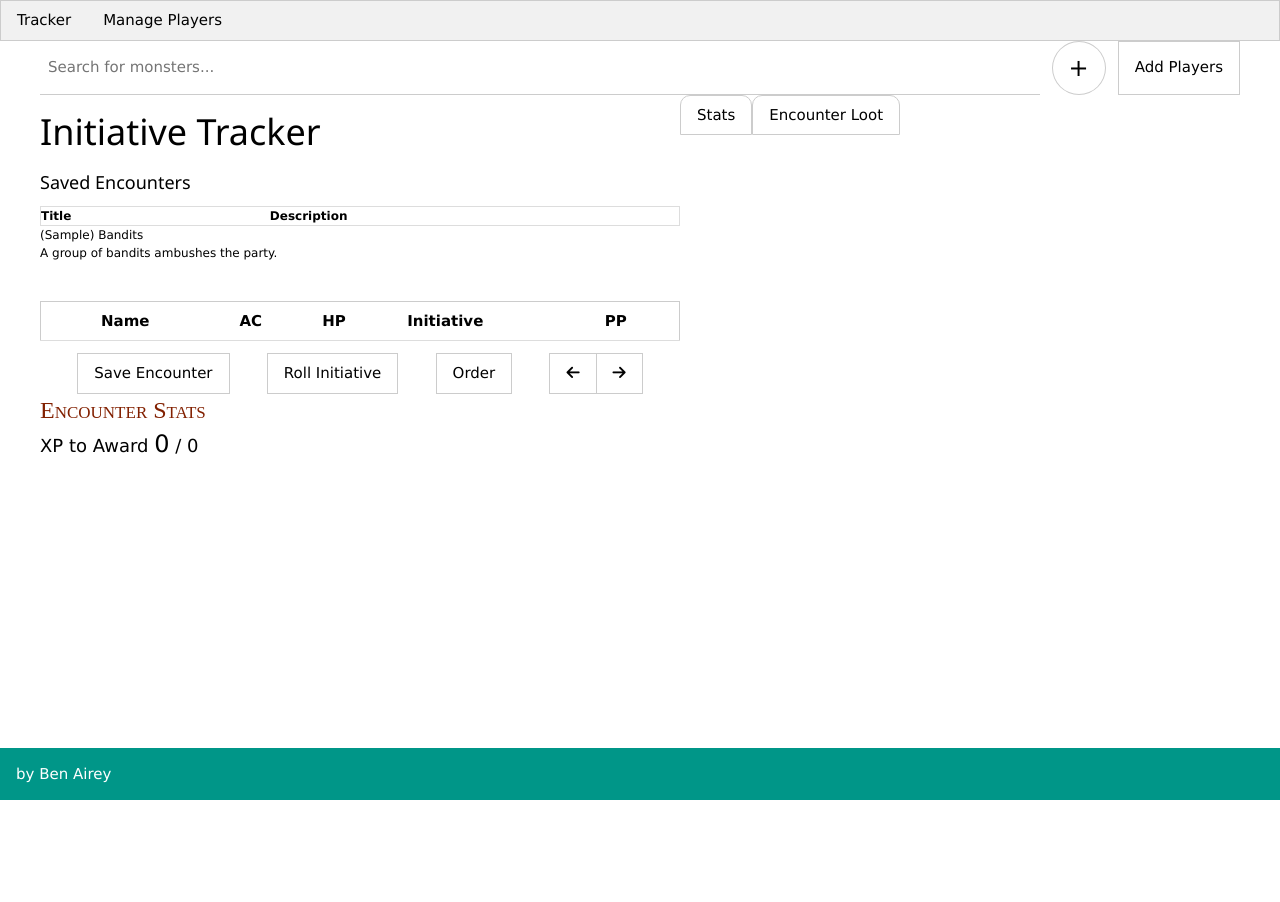
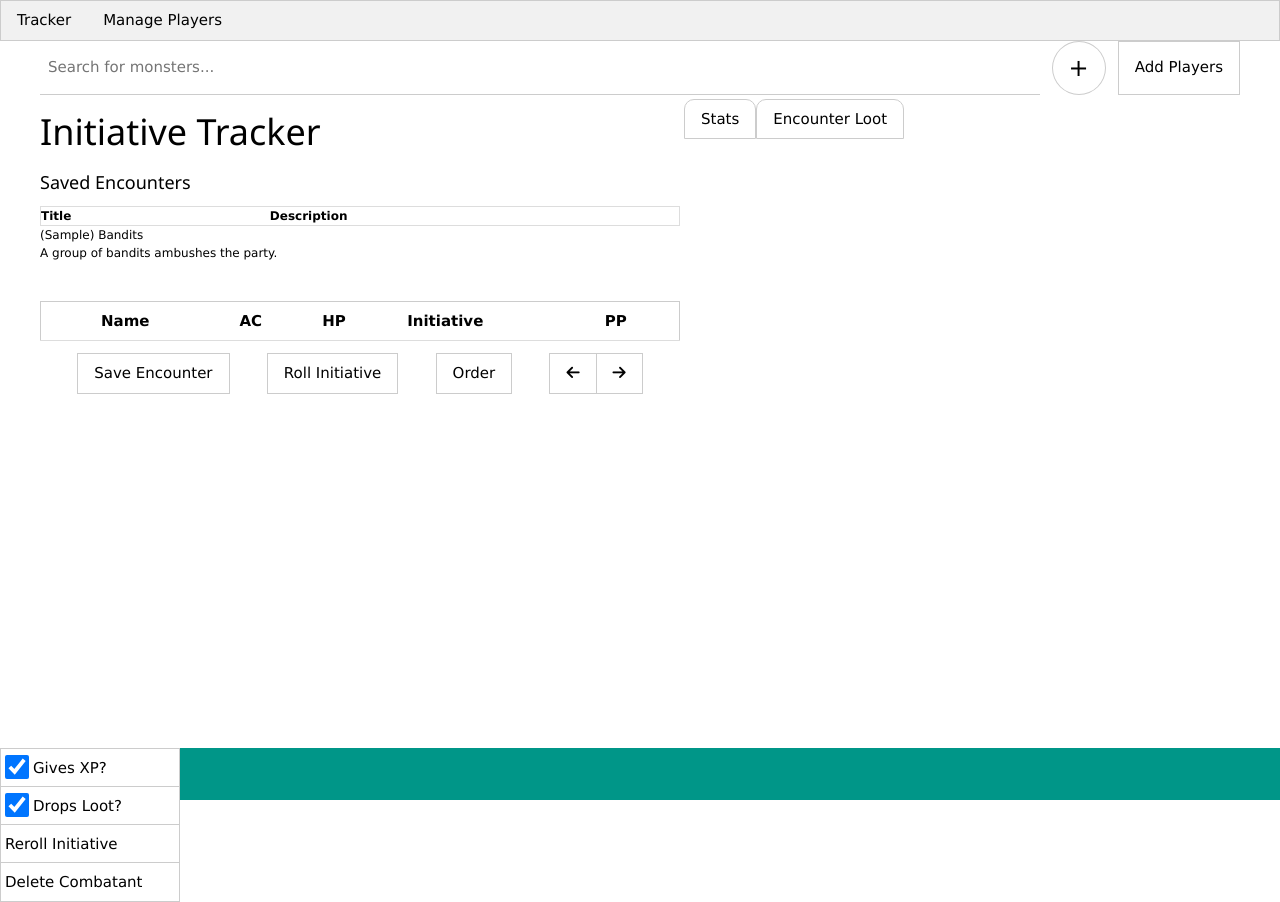
Before and after one commit to ben-githubs/dmtoolkit, a Flask app: template dmtoolkit/inittracker/templates/tracker.jinja2 in a window 1280 px wide. Before the commit the page ends 800 px from the top, so only its background shows below. Run offline with Flask 3, Linux system fonts and the light colour scheme; the template is opened without the code that fills it, so the values that code supplies are empty; parts of the project's set-up code (start-up, migrations or seed data) failed here and were passed over; some libraries are stand-ins or nearby versions; some web fonts are replaced.

Commit message:
Update: Improved Tracker UI (#22)
- Changes to layout:
  - The statblock pane now has tabs; one for combatant statblocks, and another for encounter details.
  - The encounter XP and loot totals are moved from the left-side pane into the encounter details tab.
- New context menu, accessible by right-clicking a combatant in the tracker.
  - Checkbox to control whether an NCP is worth XP. This is useful for when an enemy summons additional creatures.
  - Checkbox to control whether an NPC should drop loot. Again, this is useful for summoned creatures, or some types of enemies (like ghosts) which you may decide shouldn't drop coins.
  - Button to reroll just this NCP's initiative
  - Button to delete the combatantext menu buttons to delete row or reroll initiative

```diff
--- a/dmtoolkit/inittracker/routes.py
+++ b/dmtoolkit/inittracker/routes.py
@@ -94,6 +94,8 @@ def get_monster_combat_overview():
         "xp": monster.xp,
         "pp": pp,
         "dead": False,
+        "flag_xp": True,
+        "flag_loot": True,
         "loot": {
             "total": total,
             "cp": cp,
--- a/dmtoolkit/inittracker/static/statblock.css
+++ b/dmtoolkit/inittracker/static/statblock.css
@@ -1,6 +1,6 @@
 /* Most of this comes from 5e.tools or is inspired by it. Credit were credit is due! */
 
-#statblock {
+div.statblock {
     background: url('https://5e.tools/img/bestiary/stat-block-top-texture.webp') no-repeat, repeat top center, #fdf1dc;
     border-top: 3px solid #e69a28;
 }
--- a/dmtoolkit/inittracker/static/tracker.css
+++ b/dmtoolkit/inittracker/static/tracker.css
@@ -78,3 +78,32 @@ div.saved-encounter-list-item:hover {
 div.saved-encounter-list div.selected {
     background-color: #eeeeee;
 }
+
+div#contextmenu {
+    position: absolute;
+}
+
+div.contextmenu {
+    display: flex;
+    flex-direction: column;
+    width: 180px;
+    border: 1px solid #ccc;
+    box-shadow: black;
+}
+
+div.contextmenu div {
+    display: flex;
+    flex-direction: row;
+    align-items: baseline;
+    gap: 4px;
+    border-bottom: 1px solid #ccc;
+    background-color: white;
+    margin: 0;
+    height: 38px;
+    padding-left: 4px;
+    padding-right: 4px;
+}
+
+div.contextmenu div:last-of-type {
+    border-bottom: 0px;
+}
--- a/dmtoolkit/inittracker/static/tracker.js
+++ b/dmtoolkit/inittracker/static/tracker.js
@@ -40,15 +40,11 @@ function sortInitiativeTable() {
     rows = table.find('tr:gt(0)').toArray().sort(compareRows).reverse();
     for (i = 0; i < rows.length; i++) {
         table.append(rows[i]);
-        console.log(i);
     }
 }
 
 function compareRows(r1, r2) {
     v1 = getInitiative(r1), v2 = getInitiative(r2);
-    console.log(v1);
-    console.log(v2);
-    console.log(v1-v2);
     return v1 - v2;
 }
 
@@ -129,8 +125,11 @@ function addMonster(monsterId) {
             trow.data("xp", data.xp);
             trow.data("dead", data.dead);
             trow.data("loot", data.loot);
+            trow.data('hasXp', data.flag_xp);
+            trow.data('hasLoot', data.flag_loot);
 
             trow.click(function(event) { updateStatblockTarget(event); });
+            trow.on('contextmenu', trackerContextMenu);
 
             tbody.append(trow);
             refreshXP();
@@ -176,7 +175,6 @@ function togglePlayer(button) {
         $('#turntracker').find('tr').each( function(event) {
             n = $(this).children().eq(1).find("strong").first().text();
             if ($(this).find("td:gt(0)").first().find("strong").first().text() == playerName) {
-                console.log("Found it!")
                 // deleteRow(event);
                 $(this).find(".remove-btn").trigger("click");
                 updateAddPlayerButtons();
@@ -210,7 +208,6 @@ function updateStatblockTarget(event) {
     row = self.closest('tr');
 
     monsterId = row.data("id");
-    console.log(row);
     $.ajax({
         url: `/statblock/${monsterId}`,
         method: 'GET',
@@ -223,13 +220,17 @@ function updateStatblockTarget(event) {
 function rollInitiative() {
     tbody = $("#turntracker").children().eq(0);
     tbody.children().each(function() {
-        data = $(this).data();
-        if (data.type == "npc") {
-            initMod = parseInt(data.initMod);
-            initCell = $(this).children().eq(4);
-            initCell.text(1 + Math.floor(Math.random()*20) + initMod);
-        }
+        rollInitiativeSingle(this);
     })
+}
+
+function rollInitiativeSingle(elem) {
+    data = $(elem).data();
+    if (data.type == "npc") {
+        initMod = parseInt(data.initMod);
+        initCell = $(elem).children().eq(4);
+        initCell.text(1 + Math.floor(Math.random()*20) + initMod);
+    }
 }
 
 function refreshXP() {
@@ -239,7 +240,7 @@ function refreshXP() {
     total_xp = 0;
     tbody.children().each(function() {
         data = $(this).data();
-        if (data.type == "npc") {
+        if (data.type == "npc" && data.hasXp) {
             if (data.dead == true) {
                 xp += data.xp;
             }
@@ -253,20 +254,15 @@ function refreshXP() {
 function refreshLoot() {
     // Update the loot totals at the bottom of the tracker
     tbody = $("#turntracker").children().eq(0);
-    console.log("Recalculating loot...");
     total = 0; // Total loot in CP
     items = [];
     tbody.children().each(function() {
         data = $(this).data();
-        console.log(data);
-        if (data.type == 'npc' && data.dead == true) {
-            console.log(total);
+        if (data.type == 'npc' && data.dead == true && data.hasLoot) {
             total += data.loot.total;
             items = items.concat(data.loot.items);
-            console.log(data.loot.items)
         }
     });
-    console.log(items);
 
     cp = total % 10;
     sp = Math.floor((total % 100) / 10);
@@ -297,7 +293,7 @@ function refreshLoot() {
             'Accepts': 'application/json'
         },
         success: function(response) {
-            $('#lootblock-div').html(response)
+            $('#lootblock').html(response)
         }
     })
 }
@@ -351,7 +347,6 @@ function refreshEncounters() {
                 item.append($(`<span>${enc.title}</span>`));
                 item.append($(`<span>${enc.desc}<span>`));
                 $('.saved-encounter-list').append(item);
-                console.log("Added encounter.");
             })
         }
     })
@@ -368,7 +363,6 @@ function loadEncounter(encounterItem) {
     });
 
     // Add rows for new creatures
-    console.log($(encounterItem).data("monsters"));
     $($(encounterItem).data("monsters")).each(function (i, monsterId) {
         addMonster(monsterId);
     })
@@ -455,3 +449,51 @@ function showNewTooltip(event, url) {
     showTooltip(event);
     setContentAjax($('#tooltip'), url);
 }
+
+function trackerContextMenu(event) {
+    // Override default browser context menu
+    event.preventDefault();
+
+    // Get references to objects of interest
+    tr = $(event.target).closest("tr");
+    cm = $("#contextmenu");
+    checkXp = $('#tracker-context-has-xp');
+    checkLoot = $('#tracker-context-has-loot');
+    rerollInitBtn = $('#tracker-context-reroll-init');
+    deleteBtn = $('#tracker-context-delete-item');
+
+    // Update checkboxe states
+    checkXp.prop('checked', tr.data('hasXp')); //tr.data('hasXp');
+    checkLoot.prop('checked', tr.data('hasLoot'));
+
+    // Add Event Listeners
+    checkXp.off('change');
+    checkXp.change(function() {
+        if (tr.data('type') == 'npc') {
+            tr.data('hasXp', checkXp.is(':checked'));
+            refreshXP();
+        }
+    });
+
+    checkLoot.off('change');
+    checkLoot.change(function() {
+        if (tr.data('type') == 'npc') {
+            tr.data('hasLoot', checkLoot.is(':checked'));
+            refreshLoot();
+        }
+    });
+
+    rerollInitBtn.off('click');
+    rerollInitBtn.click(function() {
+        rollInitiativeSingle(tr);
+    })
+
+    deleteBtn.off('click');
+    deleteBtn.click(function() {
+        deleteRow(event);
+        cm.hide();
+    })
+
+    cm.css({left: event.pageX, top: event.pageY});
+    cm.show();
+}
--- a/dmtoolkit/inittracker/templates/loot-statblock.jinja2
+++ b/dmtoolkit/inittracker/templates/loot-statblock.jinja2
@@ -1,6 +1,3 @@
-<div id="statblock" class="statblock">
-    <h1>Encounter Loot</h1>
-    <hr/>
 <h3>Coinage</h3>
 <p>Approximately {{ loot.approximate_coinage }} in coinage:</p>
 <ul>
@@ -17,5 +14,3 @@
         {% endfor %}
     </ul>
 {% endif %}
-    <br/>
-</div>
--- a/dmtoolkit/inittracker/templates/tracker.jinja2
+++ b/dmtoolkit/inittracker/templates/tracker.jinja2
@@ -24,8 +24,8 @@
         <button id="add-monster-button" class="w3-button w3-whte w3-border w3-large w3-circle w3-xlarge w3-ripple" style="margin-left: 12px; overflow: visible">+</button>
         <button id="manage-players-btn" class="w3-button w3-white w3-border w3-ripple" style="margin-left: 12px; float: right; overflow: visible">Add Players</button>
     </div>
-    <div style="display: flex; height: 100%;">
-        <div style="width: 100%">
+    <div style="display: flex; flex-grow: 1; overflow: hidden;">
+        <div style="width: 100%; flex-grow: 1; overflow-y: scroll">
             <h1>Initiative Tracker</h1>
             <h5>Saved Encounters</h5>
             <div class="saved-encounter-list-header w3-small" style="width: 100%">
@@ -74,23 +74,25 @@
                     <button class="w3-button w3-white w3-border w3-ripple" onclick="nextCombatant()" style="border-left: 0 !important"><i class="fa-solid fa-arrow-right"></i></button>
                 </div>
             </div>
-            <div>
-                <h3>Encounter Stats</h3>
-                <div id="encounter-stats">
-                    <div style="display: flex; width: 100; justify-content: space-between">
-                        <div class="w3-large"><span>XP to Award</span> <span class="w3-xlarge" id="xp-to-award">0</span> / <span id="xp-total">0</span></div>
-                    </div>
-                </div>
-            </div>
         </div>
-        <div style="flex-basis: 560px; flex-grow: 0; flex-shrink: 0; display: flex; flex-direction: column;">
+        <div style="flex-basis: 560px; flex-grow: 0; flex-shrink: 0; display: flex; flex-direction: column; padding: 4px">
             <div id="tab-bar" class="w3-bar" style="flex-direction: row">
                 <button class="w3-bar-item w3-button w3-white w3-ripple w3-border" onclick="showTab('#statblock-div')">Stats</button>
                 <button class="w3-bar-item w3-button w3-white w3-ripple w3-border" onclick="showTab('#lootblock-div')">Encounter Loot</button>
             </div>
             <div id="tab-pages" style="flex-grow: 1; overflow-y: scroll; height: 100px">
                 <div id="statblock-div"></div>
-                <div id="lootblock-div" style="display: none"></div>
+                <div id="lootblock-div" class="statblock" style="display: none">
+                    <h1>Encounter Stats</h1>
+                    <hr/>
+                    <div id="encounter-stats">
+                        <h3>Experience</h3>
+                        <div style="display: flex; width: 100; justify-content: space-between">
+                            <div class="w3-large"><span>XP to Award</span> <span class="w3-xlarge" id="xp-to-award">0</span> / <span id="xp-total">0</span></div>
+                        </div>
+                    </div>
+                    <div id="lootblock"></div>
+                </div>
             </div>
         </div>
     </div>
@@ -98,6 +100,25 @@
 
 <div id="tooltip-sleeve" style="position: absolute; width: 0; height: 0;">
     <div id="tooltip" class="tooltip"></div>
+</div>
+
+<div id="contextmenu" style="postion: absolute">
+    <div class="contextmenu">
+        <div>
+            <input id="tracker-context-has-xp" name="tracker-context-has-xp" class="w3-check" type="checkbox" checked="checked">
+            <label for="tracker-context-has-xp">Gives XP?</label>
+        </div>
+        <div>
+            <input id="tracker-context-has-loot" name="tracker-context-has-loot" class="w3-check" type="checkbox" checked="checked">
+            <label for="tracker-context-has-loot">Drops Loot?</label>
+        </div>
+        <div id="tracker-context-reroll-init" class="w3-button w3-white w3-ripple">
+            Reroll Initiative
+        </div>
+        <div id="tracker-context-delete-item" class="w3-button w3-white w3-ripple">
+            Delete Combatant
+        </div>
+    </div>
 </div>
 
 <script>
@@ -122,6 +143,14 @@
         $('#statblock').css('max-height', `${statblock_height}px`)
         refreshEncounters();
     })
+
+    $(document).on("click", function(event) {
+        contextmenu = $("#contextmenu");
+        if (!contextmenu.is(event.target) && contextmenu.has(event.target).length === 0) {
+            contextmenu.hide();
+        }
+    })
+
 </script>
 
 {% endblock %}
```
Lines whose indentation alone changed are shown as unchanged.
